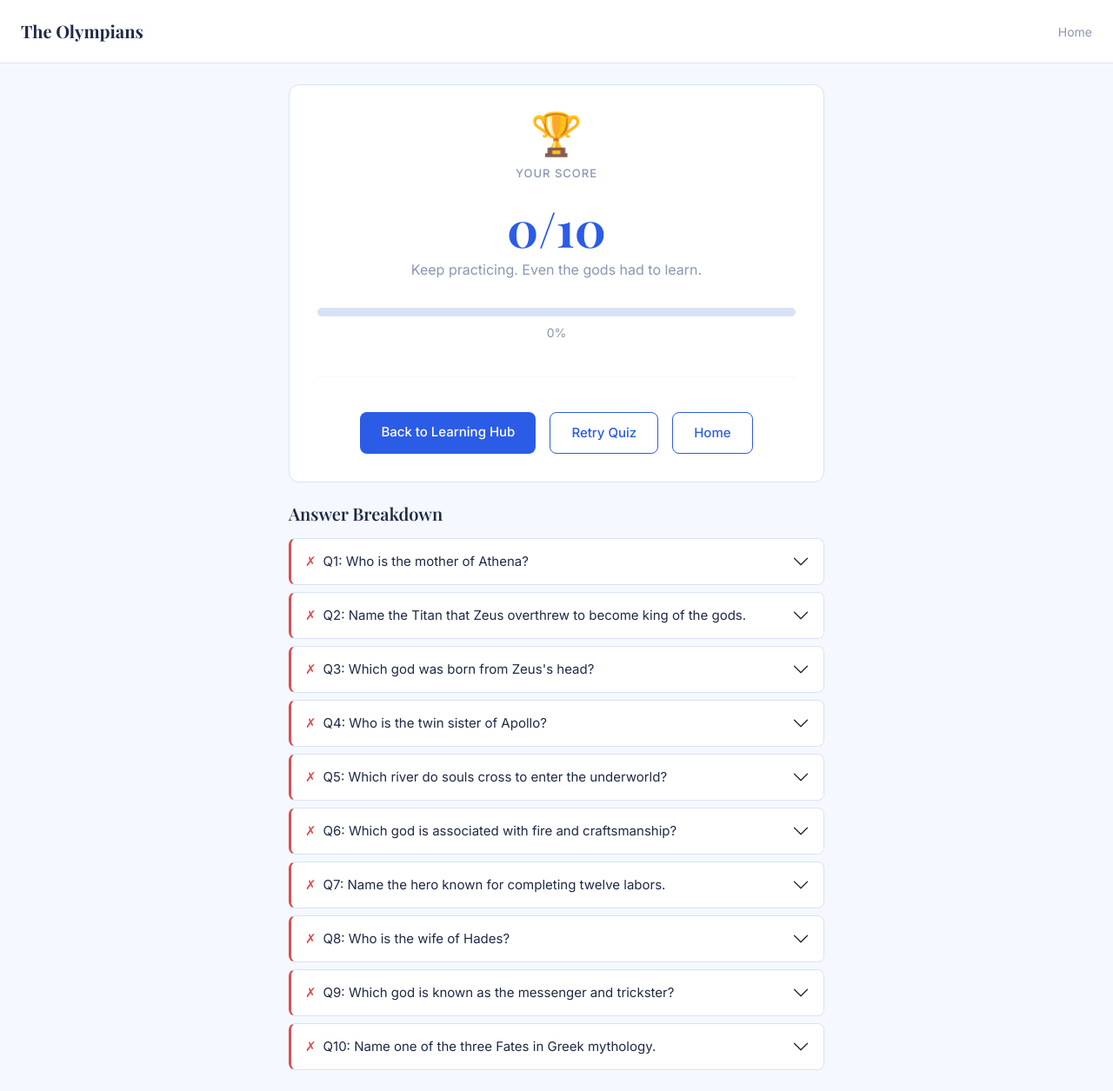
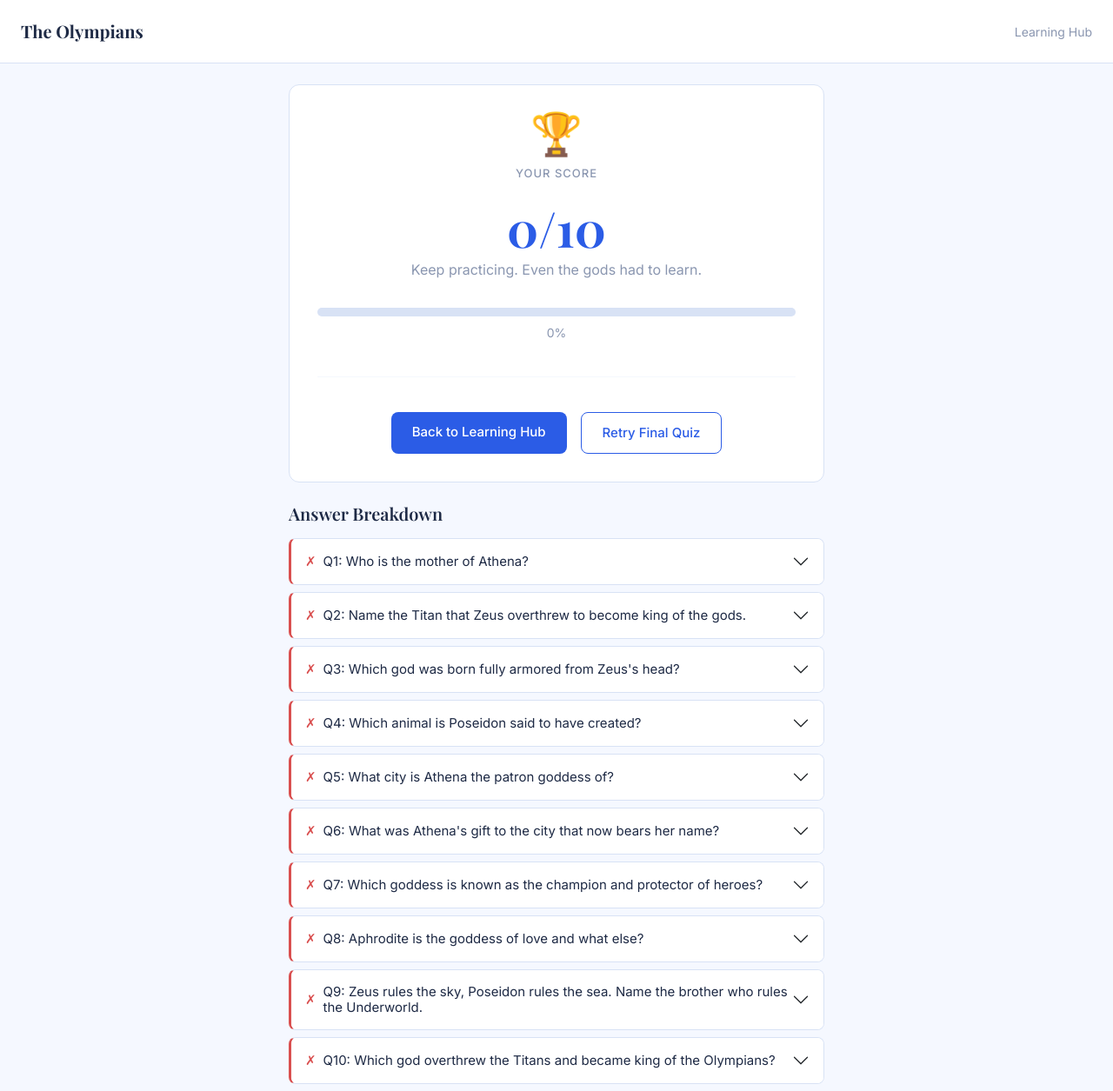
Before and after one commit to wg2401/UID-final-project, a Flask app: page /results/1 in a window 1280 px wide. Shown: the whole page at 87% size. Before the commit the page ends 1231 px from the top, so only its background shows below. Run offline with Flask 3, Linux system fonts and the light colour scheme.

Commit message:
Squashed all bugs and errors, and made changes to the quiz and content to improve user experience

```diff
--- a/greek_mythology_app/data/questions.json
+++ b/greek_mythology_app/data/questions.json
@@ -2,22 +2,22 @@
   "quiz": [
     {
       "question": "Who is the king of the Olympian gods?",
-      "choices": ["Poseidon", "Zeus", "Apollo", "Hermes"],
+      "choices": ["Poseidon", "Zeus", "Apollo", "Hades"],
       "answer": "Zeus"
     },
     {
       "question": "Which god controls the sea?",
-      "choices": ["Zeus", "Ares", "Poseidon", "Dionysus"],
+      "choices": ["Zeus", "Apollo", "Poseidon", "Hades"],
       "answer": "Poseidon"
     },
     {
       "question": "Who is the goddess of wisdom?",
-      "choices": ["Hera", "Athena", "Aphrodite", "Artemis"],
+      "choices": ["Aphrodite", "Athena", "Artemis", "Hades"],
       "answer": "Athena"
     },
     {
-      "question": "Which god is associated with love and beauty?",
-      "choices": ["Athena", "Hera", "Aphrodite", "Demeter"],
+      "question": "Which goddess is associated with love and beauty?",
+      "choices": ["Athena", "Artemis", "Aphrodite", "Hades"],
       "answer": "Aphrodite"
     },
     {
@@ -27,111 +27,112 @@
     },
     {
       "question": "Which symbol is linked to Poseidon?",
-      "choices": ["Thunderbolt", "Trident", "Owl", "Bow"],
+      "choices": ["Thunderbolt", "Trident", "Owl", "Dove"],
       "answer": "Trident"
     },
     {
-      "question": "Who is known for strategy in war?",
-      "choices": ["Ares", "Athena", "Zeus", "Apollo"],
+      "question": "Who is known for strategic warfare rather than brute force?",
+      "choices": ["Zeus", "Athena", "Poseidon", "Apollo"],
       "answer": "Athena"
     },
     {
+      "question": "What is Zeus's primary symbol of power?",
+      "choices": ["Thunderbolt", "Trident", "Owl", "Dove"],
+      "answer": "Thunderbolt"
+    },
+    {
+      "question": "Which symbol represents Athena?",
+      "choices": ["Dove", "Rose", "Owl", "Thunderbolt"],
+      "answer": "Owl"
+    },
+    {
+      "question": "Which symbol represents Aphrodite?",
+      "choices": ["Owl", "Dove", "Trident", "Thunderbolt"],
+      "answer": "Dove"
+    },
+    {
+      "question": "Which god controls both the sea and earthquakes?",
+      "choices": ["Zeus", "Hades", "Poseidon", "Apollo"],
+      "answer": "Poseidon"
+    },
+    {
+      "question": "Who is the twin sister of Apollo?",
+      "choices": ["Athena", "Aphrodite", "Artemis", "Hades"],
+      "answer": "Artemis"
+    },
+    {
       "question": "Which god is associated with music and the sun?",
-      "choices": ["Apollo", "Hermes", "Hephaestus", "Ares"],
+      "choices": ["Zeus", "Artemis", "Apollo", "Poseidon"],
       "answer": "Apollo"
     },
     {
-      "question": "Who is the messenger of the gods?",
-      "choices": ["Hermes", "Zeus", "Poseidon", "Dionysus"],
-      "answer": "Hermes"
+      "question": "Who is the patron goddess of the city of Athens?",
+      "choices": ["Aphrodite", "Zeus", "Poseidon", "Athena"],
+      "answer": "Athena"
     },
     {
-      "question": "Which goddess is linked to agriculture?",
-      "choices": ["Artemis", "Demeter", "Hera", "Athena"],
-      "answer": "Demeter"
-    },
-    {
-      "question": "Who is the god of war (brute force)?",
-      "choices": ["Athena", "Ares", "Apollo", "Hermes"],
-      "answer": "Ares"
-    },
-    {
-      "question": "Which god is known for wine and celebration?",
-      "choices": ["Dionysus", "Zeus", "Poseidon", "Hephaestus"],
-      "answer": "Dionysus"
-    },
-    {
-      "question": "Who is the goddess of the hunt?",
-      "choices": ["Artemis", "Aphrodite", "Hera", "Demeter"],
-      "answer": "Artemis"
-    },
-    {
-      "question": "Which god is associated with fire and blacksmithing?",
-      "choices": ["Apollo", "Ares", "Hephaestus", "Hermes"],
-      "answer": "Hephaestus"
-    },
-    {
-      "question": "Who is the queen of the gods?",
-      "choices": ["Athena", "Hera", "Demeter", "Artemis"],
-      "answer": "Hera"
+      "question": "Who rules the Underworld?",
+      "choices": ["Zeus", "Poseidon", "Apollo", "Hades"],
+      "answer": "Hades"
     }
   ],
-  "final_quiz": [
+"final_quiz": [
     {
       "question": "Who is the mother of Athena?",
       "type": "mcq",
-      "choices": ["Hera", "Metis", "Leto", "Demeter"],
+      "choices": ["Aphrodite", "Metis", "Artemis", "Athena"],
       "answer": "Metis"
     },
     {
       "question": "Name the Titan that Zeus overthrew to become king of the gods.",
       "type": "text",
-      "answer": "Cronus"
+      "answer": ["Cronus"]
     },
     {
-      "question": "Which god was born from Zeus's head?",
+      "question": "Which god was born fully armored from Zeus's head?",
       "type": "mcq",
-      "choices": ["Apollo", "Hermes", "Athena", "Ares"],
+      "choices": ["Apollo", "Artemis", "Athena", "Aphrodite"],
       "answer": "Athena"
     },
     {
-      "question": "Who is the twin sister of Apollo?",
+      "question": "Which animal is Poseidon said to have created?",
       "type": "mcq",
-      "choices": ["Athena", "Artemis", "Hera", "Persephone"],
-      "answer": "Artemis"
+      "choices": ["Eagle", "Horse", "Owl", "Dove"],
+      "answer": "Horse"
     },
     {
-      "question": "Which river do souls cross to enter the underworld?",
+      "question": "What city is Athena the patron goddess of?",
       "type": "text",
-      "answer": ["River Styx", "Styx"]
+      "answer": ["Athens"]
     },
     {
-      "question": "Which god is associated with fire and craftsmanship?",
+      "question": "What was Athena's gift to the city that now bears her name?",
       "type": "mcq",
-      "choices": ["Hephaestus", "Ares", "Hermes", "Dionysus"],
-      "answer": "Hephaestus"
+      "choices": ["Olive tree", "Thunderbolt", "Dove", "Trident"],
+      "answer": "Olive tree"
     },
     {
-      "question": "Name the hero known for completing twelve labors.",
-      "type": "text",
-      "answer": "Heracles"
+      "question": "Which goddess is known as the champion and protector of heroes?",
+      "type": "mcq",
+      "choices": ["Aphrodite", "Artemis", "Athena", "Apollo"],
+      "answer": "Athena"
     },
     {
-      "question": "Who is the wife of Hades?",
+      "question": "Aphrodite is the goddess of love and what else?",
       "type": "mcq",
-      "choices": ["Hera", "Aphrodite", "Persephone", "Demeter"],
-      "answer": "Persephone"
+      "choices": ["Wisdom", "Beauty", "Strategy", "War"],
+      "answer": "Beauty"
     },
     {
-      "question": "Which god is known as the messenger and trickster?",
-      "type": "mcq",
-      "choices": ["Apollo", "Hermes", "Ares", "Zeus"],
-      "answer": "Hermes"
+      "question": "Zeus rules the sky, Poseidon rules the sea. Name the brother who rules the Underworld.",
+      "type": "text",
+      "answer": ["Hades"]
     },
     {
-      "question": "Name one of the three Fates in Greek mythology.",
-      "type": "text",
-      "answer": ["Clotho", "Lachesis", "Atropos"]
+      "question": "Which god overthrew the Titans and became king of the Olympians?",
+      "type": "mcq",
+      "choices": ["Poseidon", "Hades", "Apollo", "Zeus"],
+      "answer": "Zeus"
     }
   ]
 }
--- a/greek_mythology_app/templates/index.html
+++ b/greek_mythology_app/templates/index.html
@@ -44,6 +44,11 @@
 <div class="hero">
     <div class="hero-icon">⚡</div>
     <h1>Greek Mythology</h1>
+    <h2 style="font-family: 'Playfair Display', serif;
+           font-size: 1.6rem;
+           color: var(--dark);
+           font-weight: 400;
+           margin-bottom: 16px;">The Olympians</h2>
     <p>
         Discover the gods of Mount Olympus. Learn their powers and symbols,
         pass the checkpoint, and test your knowledge with the final quiz.
--- a/greek_mythology_app/templates/learn/athena.html
+++ b/greek_mythology_app/templates/learn/athena.html
@@ -32,8 +32,9 @@
             </div>
             <div class="info-item">
                 <span class="info-item-icon">💫</span>
-                <span>Born fully armored from the head of Zeus</span>
+                <span>Born fully armored from the head of Zeus — her mother was Metis, Titaness of wisdom</span>
             </div>
+
             <div class="info-item">
                 <span class="info-item-icon">💫</span>
                 <span>Patron goddess of the city of Athens</span>
--- a/greek_mythology_app/templates/learn/symbols.html
+++ b/greek_mythology_app/templates/learn/symbols.html
@@ -21,7 +21,7 @@
             <div class="god-hero-title">Icons of the Gods</div>
         </div>
 
-        <img src="{{ url_for('static', filename='images/symbolss.png') }}" class="lesson-image" alt="Symbols">
+        <img src="{{ url_for('static', filename='images/symbols.png') }}" class="lesson-image lesson-image-symbols" alt="Symbols">
 
         <div class="info-section">
             <div class="info-section-title">Overview</div>
--- a/greek_mythology_app/templates/match.html
+++ b/greek_mythology_app/templates/match.html
@@ -10,7 +10,7 @@
 
 <nav class="om-navbar">
     <a href="/" class="om-navbar-brand">The Olympians</a>
-    <a href="/learn" class="om-navbar-link">← Learning Hub</a>
+    <a href="/learn" class="om-navbar-link">Learning Hub</a>
 </nav>
 
 <div class="om-page">
--- a/greek_mythology_app/templates/quiz.html
+++ b/greek_mythology_app/templates/quiz.html
@@ -176,7 +176,7 @@
 
 <nav class="navbar d-flex justify-content-between align-items-center">
     <span class="navbar-brand">The Olympians</span>
-    <a href="/" class="btn-home">Home</a>
+    <a href="/learn" class="btn-home">Learning Hub</a>
 </nav>
 
 <div class="container mt-4" style="max-width: 640px;">
--- a/greek_mythology_app/templates/results.html
+++ b/greek_mythology_app/templates/results.html
@@ -136,7 +136,7 @@
 
 <nav class="navbar d-flex justify-content-between align-items-center">
     <span class="navbar-brand">The Olympians</span>
-    <a href="/" class="btn-home">Home</a>
+    <a href="/learn" class="btn-home">Learning Hub</a>
 </nav>
 
 <div class="container mt-4" style="max-width: 640px;">
@@ -178,19 +178,14 @@
 
         <div class="d-flex gap-3 justify-content-center mt-3">
             {% if quiz_type == 'quiz' %}
-                {% if progress.unlock_state.final_unlocked %}
-                    <a href="/start/final" class="btn-primary-fill">Go to Final Quiz →</a>
-                {% else %}
-                    <a href="/learn" class="btn-primary-fill">Back to Learning Hub</a>
-                {% endif %}
+                <a href="/learn" class="btn-primary-fill">Back to Learning Hub</a>
                 <a href="{{ retry_url }}" class="btn-outline-blue">Retry Quiz</a>
 
             {% else %}
                 <a href="/learn" class="btn-primary-fill">Back to Learning Hub</a>
-                <a href="{{ retry_url }}" class="btn-outline-blue">Retry Quiz</a>
+                <a href="{{ retry_url }}" class="btn-outline-blue">Retry Final Quiz</a>
             {% endif %}
 
-            <a href="/" class="btn-outline-blue">Home</a>
         </div>
 
     </div>
```
Also changed, not shown: greek_mythology_app/static/css/main.css (+8 -0 lines), greek_mythology_app/static/js/learn.js (+7 -7 lines), greek_mythology_app/templates/learn/index.html (+21 -9 lines), greek_mythology_app/templates/learn/relationships.html (+39 -8 lines), greek_mythology_app/templates/match_results.html (+7 -9 lines), greek_mythology_app/static/images/Michelangelo’s The Last Judgement Large Canvas Artwork, Classic Renaissance Fresco Wall Art Decor.jpg (deleted), greek_mythology_app/static/images/family.png, greek_mythology_app/static/images/symbol_matching.png (deleted), greek_mythology_app/static/images/symbols.png (added), greek_mythology_app/static/images/symbolss.png (deleted), 1 other file.
